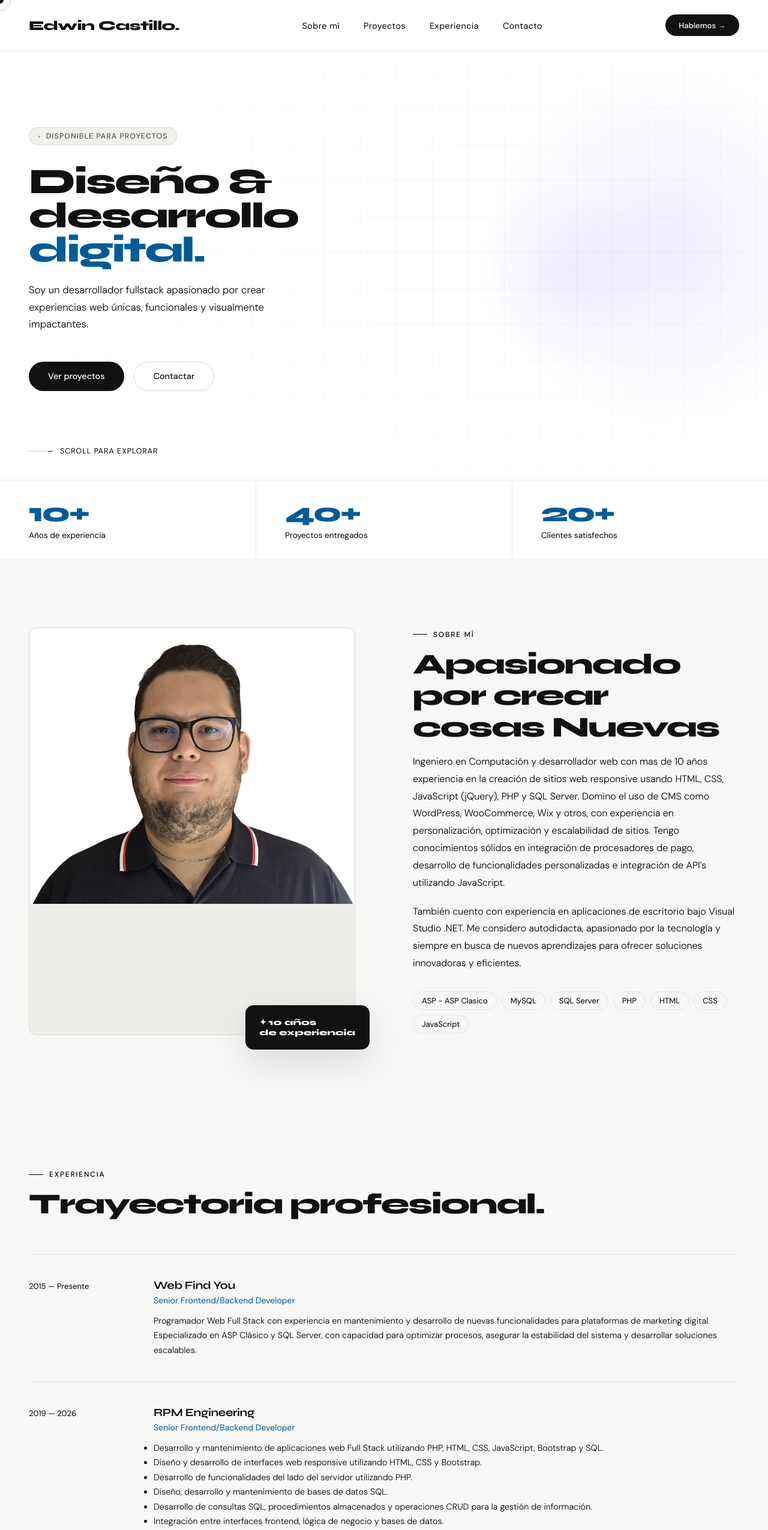
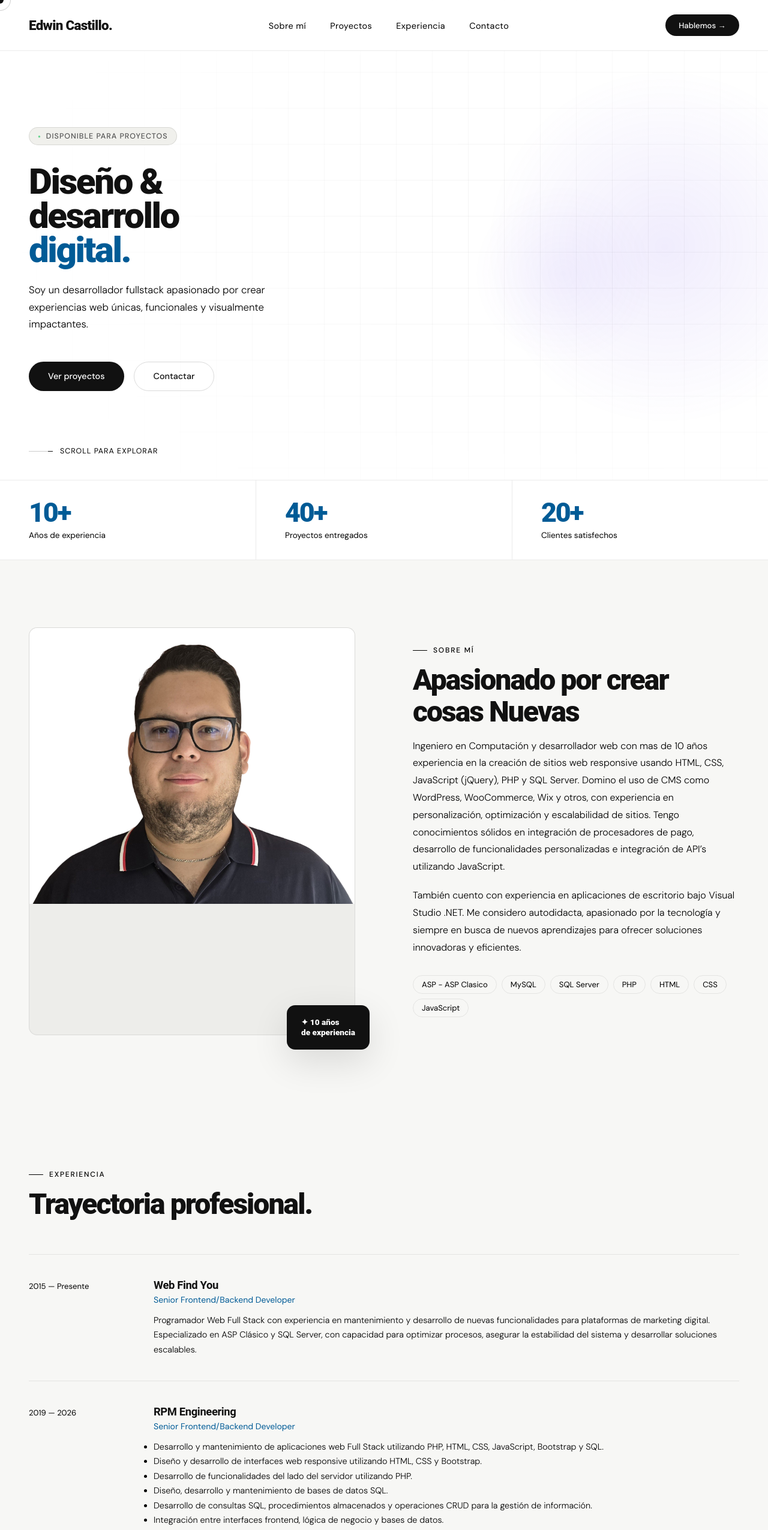
Before and after one commit to EdwinCastillo94/portfolio, a plain HTML site: page index.html in a window 1280 px wide. Shown: the top 2551 px of the page at 60% size. Drawn offline with nearby package versions, Linux system fonts and the light colour scheme.

Commit message:
Update main.css

```diff
--- a/css/main.css
+++ b/css/main.css
@@ -63,7 +63,7 @@
   }
   nav.scrolled { padding: 1rem 3rem; }
   .nav-logo {
-    font-family: 'Syne', sans-serif;
+    font-family: 'Roboto', sans-serif;
     font-weight: 800;
     font-size: 1.4rem;
     color: var(--text);
@@ -113,7 +113,7 @@
   @keyframes blink { 0%,100%{opacity:1} 50%{opacity:0.2} }
 
   h1.hero-title {
-    font-family: 'Syne', sans-serif;
+    font-family: 'Roboto', sans-serif;
     font-size: 60px;
     font-weight: 800;
     line-height: 0.95;
@@ -208,7 +208,7 @@
   .stat:last-child { border-right: none; }
   .stat:hover { background: var(--surface); }
   .stat-num {
-    font-family: 'Syne', sans-serif;
+    font-family: 'Roboto', sans-serif;
     font-size: 2.8rem; font-weight: 800;
     color: var(--text); letter-spacing: -0.05em;
     line-height: 1;
@@ -225,7 +225,7 @@
   }
   .section-label::before { content: ''; width: 24px; height: 1px; background: var(--muted); }
   h2.section-title {
-    font-family: 'Syne', sans-serif;
+    font-family: 'Roboto', sans-serif;
     font-size: clamp(2rem, 4vw, 3rem);
     font-weight: 800; letter-spacing: -0.04em;
     line-height: 1.1; margin-bottom: 1rem;
@@ -262,7 +262,7 @@
     position: absolute; bottom: -1.5rem; right: -1.5rem;
     background: var(--text); color: #ffffff;
     padding: 1.2rem 1.5rem; border-radius: var(--r);
-    font-family: 'Syne', sans-serif; font-weight: 800;
+    font-family: 'Roboto', sans-serif; font-weight: 800;
     font-size: 0.85rem; line-height: 1.3;
     box-shadow: 0 20px 60px rgba(0,0,0,0.12);
   }
@@ -301,7 +301,7 @@
   .project-card:hover { background: var(--surface); }
   .project-card:hover::before { transform: scaleX(1); }
   .project-num {
-    font-family: 'Syne', sans-serif;
+    font-family: 'Roboto', sans-serif;
     font-size: 0.7rem; letter-spacing: 0.1em;
     color: var(--muted); margin-bottom: 1.5rem;
   }
@@ -314,7 +314,7 @@
   }
   .project-card:hover .project-icon { border-color: rgba(200,240,77,0.3); }
   .project-card h3 {
-    font-family: 'Syne', sans-serif;
+    font-family: 'Roboto', sans-serif;
     font-size: 1.2rem; font-weight: 700;
     margin-bottom: 0.6rem; letter-spacing: -0.02em;
   }
@@ -346,7 +346,7 @@
   .exp-item:hover { padding-left: 1rem; }
   .exp-period { color: var(--muted); font-size: 0.82rem; padding-top: 4px; }
   .exp-company {
-    font-family: 'Syne', sans-serif; font-size: 1.15rem; font-weight: 700;
+    font-family: 'Roboto', sans-serif; font-size: 1.15rem; font-weight: 700;
     margin-bottom: 0.3rem; letter-spacing: -0.02em;
   }
   .exp-role { color: var(--accent2); font-size: 0.88rem; margin-bottom: 0.8rem; }
@@ -356,7 +356,7 @@
   #contact { background: var(--bg); text-align: center; }
   .contact-inner { max-width: 700px; margin: 0 auto; }
   .contact-big {
-    font-family: 'Syne', sans-serif;
+    font-family: 'Roboto', sans-serif;
     font-size: clamp(3rem, 7vw, 6rem);
     font-weight: 800; letter-spacing: -0.05em; line-height: 0.9;
     margin: 1.5rem 0 2rem;
```
